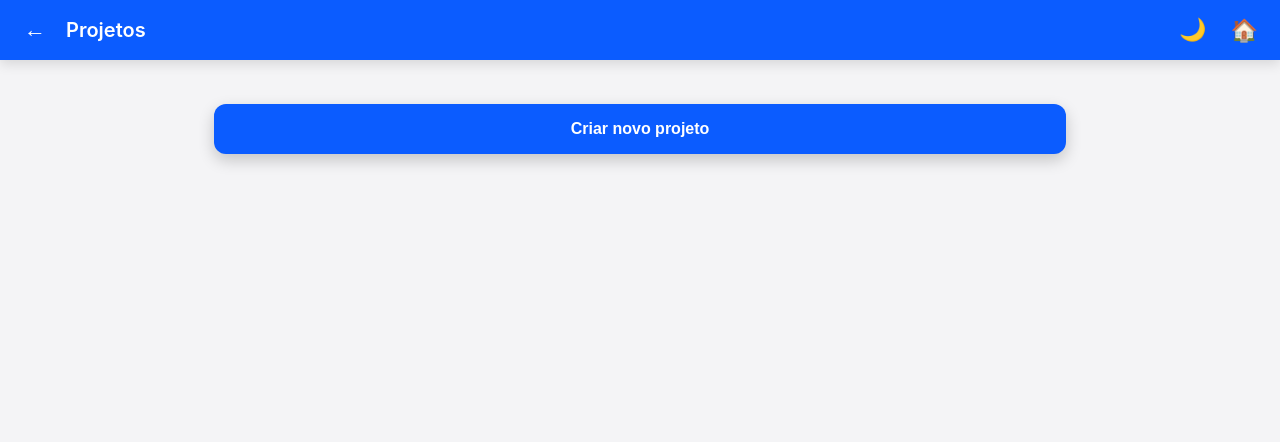
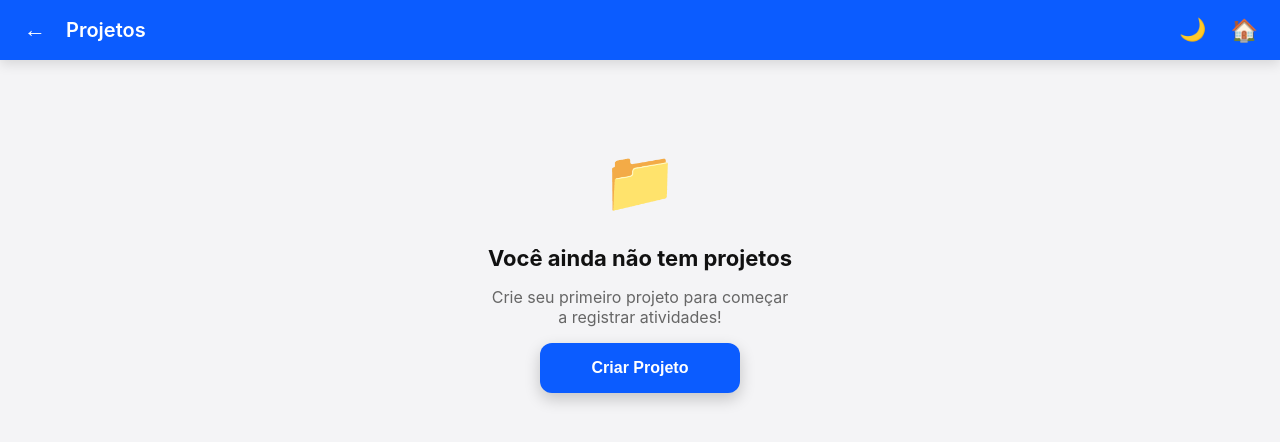
Before and after one commit to matheusdamaiadev/gerenciadorTarefas, a Vue app: page /projects in a window 1280 px wide. Shown: the top 442 px of the page. Built offline with nearby package versions, Linux system fonts and the light colour scheme.

Commit message:
tela sem projetos

```diff
--- a/src/views/ProjectsView.vue
+++ b/src/views/ProjectsView.vue
@@ -17,15 +17,30 @@ const router = useRouter();
     />
 
     <div class="page">
+      <!-- Tela vazia -->
+      <div v-if="!projects.length" class="empty-state">
+        <div class="empty-emoji">📁</div>
+        <h2>Você ainda não tem projetos</h2>
+        <p>Crie seu primeiro projeto para começar a registrar atividades!</p>
+        <AppButton
+          class="new-project-btn empty-btn"
+          @click="router.push('/projects/create')"
+        >
+          Criar Projeto
+        </AppButton>
+      </div>
+
+      <!-- Lista de projetos -->
+      <div v-else class="projects-list">
         <!-- Botão criar projeto desktop -->
         <AppButton
           class="new-project-btn desktop-btn"
           @click="router.push('/projects/create')"
         >
-        Criar novo projeto
+          Criar Projeto
         </AppButton>
 
-      <!-- Lista de projetos -->
+        <div class="cards-wrapper">
           <div
             v-for="project in projects"
             :key="project.id"
@@ -38,6 +53,7 @@ const router = useRouter();
               {{ getProjectStats(project.id).totalDuration ?? 0 }} min
             </div>
           </div>
+        </div>
 
         <!-- Botão flutuante mobile -->
         <AppButton
@@ -48,7 +64,9 @@ const router = useRouter();
         </AppButton>
       </div>
     </div>
+  </div>
 </template>
+
 <style scoped>
 .page {
   margin-top: 80px;
@@ -63,6 +81,13 @@ const router = useRouter();
 }
 
 /* Cards de projeto */
+.cards-wrapper {
+  display: flex;
+  flex-direction: column;
+  gap: 16px; /* gap entre os cards */
+  margin-top: 16px; /* espaço entre botão e lista */
+}
+
 .project-card {
   background: var(--card-bg);
   padding: 20px 24px;
@@ -74,8 +99,6 @@ const router = useRouter();
     transform 0.2s ease,
     background 0.3s ease,
     box-shadow 0.3s ease;
-  text-decoration: none;
-  color: inherit;
   display: flex;
   flex-direction: column;
   gap: 6px;
@@ -90,7 +113,6 @@ const router = useRouter();
   transform: scale(0.95);
 }
 
-/* Títulos e meta info */
 .project-title {
   font-size: 20px;
   font-weight: 700;
@@ -105,32 +127,36 @@ const router = useRouter();
   color: var(--muted-text);
 }
 
-/* Botão criar projeto desktop */
-.new-project-btn.desktop-btn {
+/* Botão criar projeto */
+.new-project-btn {
   font-weight: 700;
   text-align: center;
-  width: 100%;
   display: flex;
   justify-content: center;
-  padding: 14px 0;
   border-radius: 12px;
   background: #0b5cff;
   color: white;
   box-shadow: 0 6px 16px rgba(0,0,0,0.2);
-  transition: transform 0.1s ease, background 0.2s ease;
+  transition: transform 0.1s ease, background 0.2s ease, box-shadow 0.2s ease;
 }
 
-.new-project-btn.desktop-btn:hover {
+.new-project-btn:hover {
   background: #094ecf;
   transform: translateY(-2px);
 }
 
-.new-project-btn.desktop-btn:active {
+.new-project-btn:active {
   transform: scale(0.95);
 }
 
-/* Botão flutuante mobile (FAB) */
-.new-project-btn.mobile-fab {
+/* Desktop retangular */
+.desktop-btn {
+  width: 100%;
+  padding: 14px 0;
+}
+
+/* Mobile FAB */
+.mobile-fab {
   display: none;
   position: fixed;
   bottom: 28px;
@@ -143,24 +169,41 @@ const router = useRouter();
   justify-content: center;
   align-items: center;
   z-index: 100;
-  box-shadow: 0 8px 20px rgba(0,0,0,0.25);
-  background: #0b5cff;
-  color: white;
-  font-weight: bold;
-  transition: transform 0.2s ease, background 0.3s ease, box-shadow 0.3s ease;
 }
 
-.new-project-btn.mobile-fab:hover {
-  background: #094ecf;
-  box-shadow: 0 10px 28px rgba(0,0,0,0.3);
-  transform: translateY(-2px);
+/* Tela vazia */
+.empty-state {
+  display: flex;
+  flex-direction: column;
+  align-items: center;
+  justify-content: center;
+  gap: 16px;
+  padding: 40px 20px;
+  text-align: center;
+  color: var(--muted-text);
 }
 
-.new-project-btn.mobile-fab:active {
-  transform: scale(0.9);
+.empty-state h2 {
+  font-size: 22px;
+  color: var(--text-color);
 }
 
-/* Responsividade: mostra a bolinha no mobile e esconde botão grande */
+.empty-state p {
+  font-size: 16px;
+  max-width: 300px;
+}
+
+.empty-emoji {
+  font-size: 60px;
+  margin-bottom: 12px;
+}
+
+.empty-btn {
+  width: 200px;
+  padding: 14px 0;
+}
+
+/* Responsividade */
 @media (max-width: 768px) {
   .desktop-btn {
     display: none !important;
```
Lines whose indentation alone changed are shown as unchanged.
